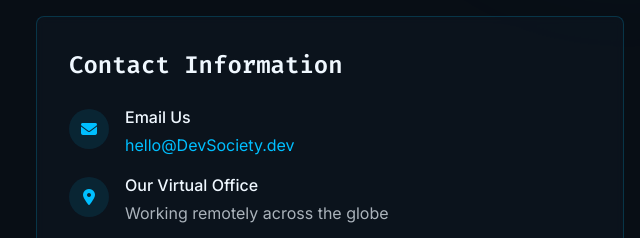
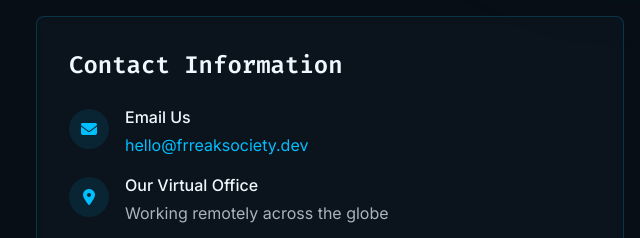
Before and after one commit to ZAHEER0011/FrreakSociety, a plain HTML site: page index.html in a window 1280 px wide. Shown: the part 4680-4918 px from the top of the page, 624-1264 px from the left. Drawn offline with Linux system fonts and the light colour scheme.

Commit message:
Update index.html

```diff
--- a/index.html
+++ b/index.html
@@ -555,7 +555,7 @@
                     </div>
                     <div>
                       <p class="font-medium mb-1">Email Us</p>
-                      <a href="mailto:hello@DevSociety.dev" class="text-secondary hover:underline">hello@DevSociety.dev</a>
+                      <a href="mailto:hello@DevSociety.dev" class="text-secondary hover:underline">hello@frreaksociety.dev</a>
                     </div>
                   </div>
 
```
